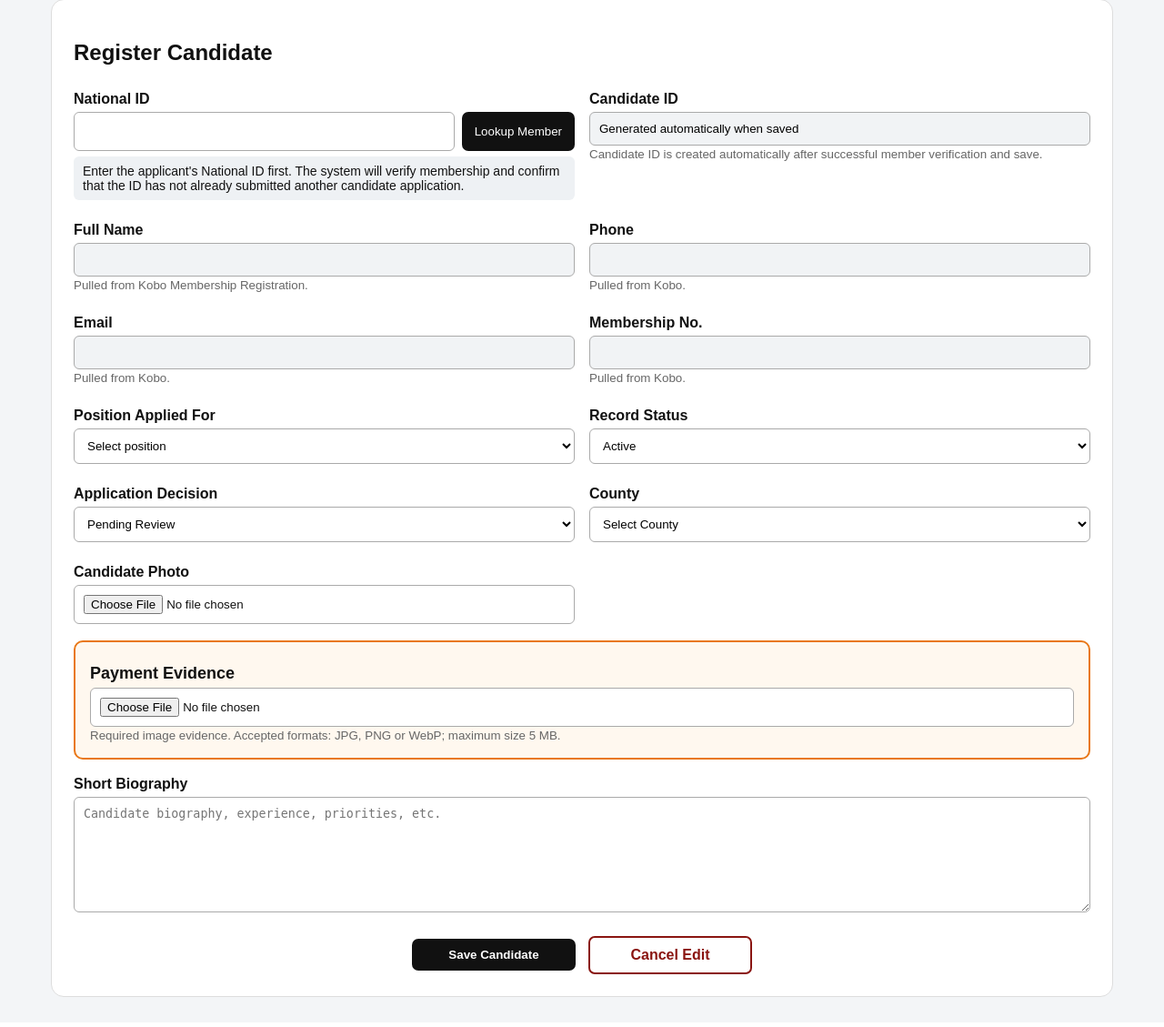
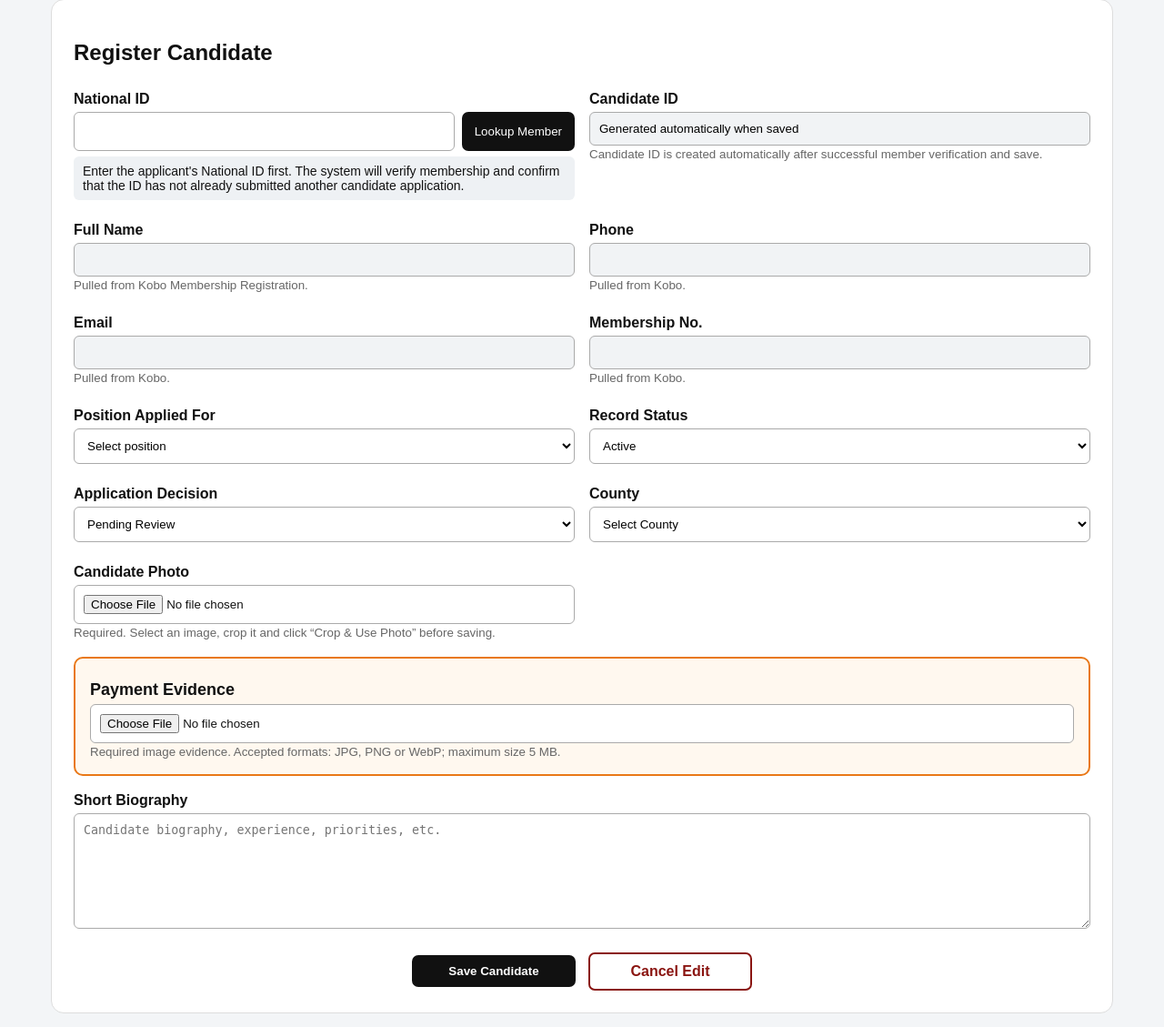
Before and after one commit to otibarny-alt/candidate-registration-system, a Flask app: page /candidate/new in a window 1280 px wide. Shown: the part 79-1208 px from the top of the page at 91% size. Before the commit the page ends 1175 px from the top, so only its background shows below. Run offline with Flask 3, Linux system fonts and the light colour scheme; the visitor is signed in with stand-in values (Sample User, id 1); data that the repository does not hold is empty; some libraries are stand-ins or nearby versions.

Commit message:
Add files via upload

```diff
--- a/app.py
+++ b/app.py
@@ -1,5 +1,5 @@
 
-# V1.16: database-backed final candidate-list lock with Level 2 unlock.
+# V1.16.1: require candidate photo and payment evidence before acceptance.
 import os, csv, re, uuid, base64, hmac, time
 from io import BytesIO
 import requests
@@ -86,6 +86,11 @@ with app.app_context():
         db.session.execute(text("ALTER TABLE candidate ADD COLUMN approval_status VARCHAR(20) NOT NULL DEFAULT 'pending'"))
     if db.session.get(PortalState,1) is None:
         db.session.add(PortalState(id=1,candidate_list_final=False))
+    # Older incomplete records must be reviewed again and cannot remain accepted.
+    db.session.execute(text(
+        "UPDATE candidate SET approval_status='pending' "
+        "WHERE approval_status='approved' AND (photo IS NULL OR payment_evidence IS NULL)"
+    ))
     db.session.commit()
 
 def logged_in():
@@ -537,6 +542,9 @@ def candidate_decision(candidate_id):
     decision=request.form.get("approval_status","").strip().lower()
     if decision not in {"pending","approved","rejected"}:
         abort(400)
+    if decision=="approved" and (not c.photo or not c.payment_evidence):
+        session["candidate_admin_error"]="This application cannot be Accepted until both the candidate photo and payment evidence have been uploaded."
+        return redirect(url_for("dashboard"))
     if candidate_list_is_final():
         session["candidate_admin_error"]="The candidate list became FINAL. The application decision was not changed."
         return redirect(url_for("dashboard"))
@@ -723,6 +731,8 @@ def save_candidate(c):
             c.photo_mime="image/jpeg"
         except Exception:
             return render_candidate_form_page(c,error="The cropped candidate photo could not be processed. Please select and crop the image again.")
+    if not c.photo:
+        return render_candidate_form_page(c,error="Candidate Photo is required. Select, crop and confirm a candidate photo before saving the application.")
 
     payment_upload=request.files.get("payment_evidence")
     try:
@@ -770,7 +780,8 @@ def api_candidates():
     county=request.args.get("county","")
     constituency=request.args.get("constituency","")
     ward=request.args.get("ward","")
-    rows=Candidate.query.filter_by(status="active",approval_status="approved").all()
+    rows=(Candidate.query.filter_by(status="active",approval_status="approved")
+          .filter(Candidate.photo.isnot(None),Candidate.payment_evidence.isnot(None)).all())
     out=[]
     for c in rows:
         scope=position_scope(c.position)
@@ -793,7 +804,8 @@ def api_candidates_position(position):
     county=request.args.get("county","")
     constituency=request.args.get("constituency","")
     ward=request.args.get("ward","")
-    rows=Candidate.query.filter_by(position=position,status="active",approval_status="approved").all()
+    rows=(Candidate.query.filter_by(position=position,status="active",approval_status="approved")
+          .filter(Candidate.photo.isnot(None),Candidate.payment_evidence.isnot(None)).all())
     out=[]
     scope=position_scope(position)
     for c in rows:
--- a/static/style.css
+++ b/static/style.css
@@ -59,6 +59,7 @@ input[readonly]{background:#f1f3f5}
 .decision-rejected{background:#fde8e7;border:1px solid #d46a66;color:#8a1511}
 .central-lock{border-radius:12px;padding:16px 18px;margin:16px 0}.central-lock h3{margin:0 0 8px}.central-lock p{margin:6px 0}.central-lock-open{background:#eef6ff;border:2px solid #3977b7}.central-lock-final{background:#fde8e7;border:3px solid #a71919;color:#791111}.lock-meta{font-weight:700}.finalize-list-btn{background:#a71919;border:2px solid #6e0d0d;font-weight:800}.unlock-form{display:grid;grid-template-columns:minmax(190px,1fr) minmax(190px,1fr) auto;gap:10px;align-items:end;margin-top:14px}.unlock-form label{margin:0}.unlock-form button{margin:0;background:#111;border:2px solid #ef7d00;font-weight:800}.locked-cell{font-weight:700;color:#791111;white-space:nowrap}.decision-badge{display:inline-block;border-radius:7px;padding:10px 14px;font-weight:800}.decision-badge-pending{background:#f58220;color:#111}.decision-badge-approved{background:#218838;color:#fff}.decision-badge-rejected{background:#c82333;color:#fff}.form-lock-fieldset{border:0;padding:0;margin:0;min-width:0}.form-lock-fieldset:disabled{opacity:.72}.data-warning{background:#fff4cf;border:1px solid #d7a51e;padding:10px;border-radius:8px;margin-top:10px}
 @media(max-width:760px){.unlock-form{grid-template-columns:1fr}.unlock-form button{width:100%}}
+.incomplete-application{display:block;color:#a71919;font-size:12px;font-weight:800;max-width:170px}
 @media(max-width:760px){
  .crop-controls{grid-template-columns:1fr}
  .crop-controls button{width:100%}
--- a/templates/candidate_form.html
+++ b/templates/candidate_form.html
@@ -45,7 +45,8 @@
 <div id=wardBox><label>Ward</label><select name=ward id=ward><option value="">Select Ward</option></select></div>
 <div class="candidate-photo-field">
 <label>Candidate Photo</label>
-<input type="file" id="photo_input" accept="image/jpeg,image/png,image/webp,image/*">
+<input type="file" id="photo_input" accept="image/jpeg,image/png,image/webp,image/*" {% if not candidate or not candidate.photo %}required{% endif %}>
+<small class="muted">Required. Select an image, crop it and click “Crop &amp; Use Photo” before saving.</small>
 <input type="hidden" name="cropped_photo" id="cropped_photo">
 
 <div id="cropper_wrap" class="cropper-wrap" hidden>
--- a/templates/dashboard.html
+++ b/templates/dashboard.html
@@ -39,7 +39,7 @@
 <td>{% if c.payment_evidence %}<a href="/payment-evidence/{{c.id}}" target="_blank" rel="noopener">View Image</a>{% else %}<span class=muted>Not uploaded</span>{% endif %}</td>
 <td>{{c.status}}</td>
 <td>{% if state.candidate_list_final %}<span class="locked-cell">🔒 Locked</span>{% else %}<a href="/candidate/{{c.id}}/edit">Edit</a>{% endif %}</td>
-<td>{% if state.candidate_list_final %}<span class="decision-badge decision-badge-{{c.approval_status or 'pending'}}">{% if c.approval_status=='approved' %}Accepted{% elif c.approval_status=='rejected' %}Rejected{% else %}Pending{% endif %}</span>{% else %}<form method="post" action="/candidate/{{c.id}}/decision" class="decision-form decision-state-{{c.approval_status or 'pending'}}"><input type="hidden" name="csrf_token" value="{{csrf_token}}"><select name="approval_status" data-saved-value="{{c.approval_status or 'pending'}}" aria-label="Application decision for {{c.full_name}}"><option value="pending" {% if (c.approval_status or 'pending')=='pending' %}selected{% endif %}>Pending</option><option value="approved" {% if c.approval_status=='approved' %}selected{% endif %}>Accepted</option><option value="rejected" {% if c.approval_status=='rejected' %}selected{% endif %}>Rejected</option></select><button type="submit" class="decision-update-saved" disabled>✓ Updated</button></form>{% endif %}</td>
+<td>{% if state.candidate_list_final %}<span class="decision-badge decision-badge-{{c.approval_status or 'pending'}}">{% if c.approval_status=='approved' %}Accepted{% elif c.approval_status=='rejected' %}Rejected{% else %}Pending{% endif %}</span>{% else %}<form method="post" action="/candidate/{{c.id}}/decision" class="decision-form decision-state-{{c.approval_status or 'pending'}}"><input type="hidden" name="csrf_token" value="{{csrf_token}}"><select name="approval_status" data-saved-value="{{c.approval_status or 'pending'}}" aria-label="Application decision for {{c.full_name}}"><option value="pending" {% if (c.approval_status or 'pending')=='pending' %}selected{% endif %}>Pending</option><option value="approved" {% if c.approval_status=='approved' %}selected{% endif %} {% if not c.photo or not c.payment_evidence %}disabled{% endif %}>Accepted</option><option value="rejected" {% if c.approval_status=='rejected' %}selected{% endif %}>Rejected</option></select><button type="submit" class="decision-update-saved" disabled>✓ Updated</button>{% if not c.photo or not c.payment_evidence %}<span class="incomplete-application">Photo and payment evidence required</span>{% endif %}</form>{% endif %}</td>
 </tr>
 {% else %}<tr><td colspan=9>No candidates registered yet.</td></tr>{% endfor %}
 </table></div></div>
```
Also changed, not shown: README_DEPLOYMENT.txt.
